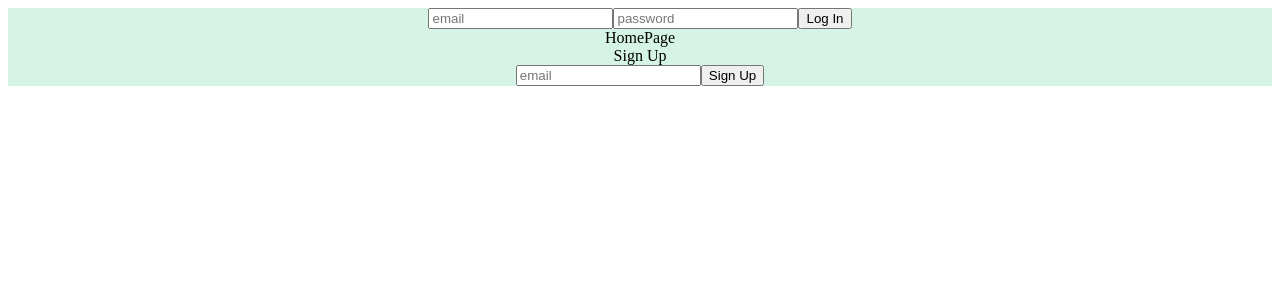
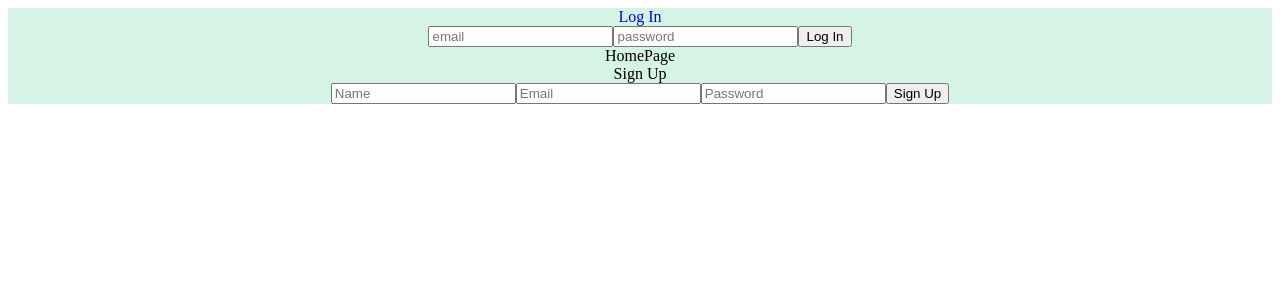
Before and after one commit to nmarini/dr-doctor-heroku, a React (Create React App) app in the folder client/: page / in a window 1280 px wide. Shown: the top 300 px of the page. Built offline with nearby package versions, Linux system fonts and the light colour scheme; no server answers.

Commit message:
attempting to add doctors from store to DoctorList

```diff
--- a/client/src/App.js
+++ b/client/src/App.js
@@ -5,7 +5,7 @@ import { connect } from 'react-redux';
 import { getCurrentUser } from './actions/currentUser.js';
 import { getDoctors } from './actions/doctors.js';
 import UserProfile from './containers/UserProfile.js';
-import CompleteDoctorList from './containers/CompleteDoctorList.js';
+import DoctorList from './components/DoctorList.js';
 import HomePage from './containers/HomePage.js';
 import NavBar from './components/NavBar.js';
 
@@ -23,7 +23,7 @@ class App extends Component {
           <NavBar />
           <Route exact path='/' component={HomePage} />
           <Route exact path='/userProfile' component={UserProfile} />
-          <Route exact path='/completeDoctorList' component={CompleteDoctorList} />
+          <Route exact path='/doctorList' component={DoctorList} />
         </div>
       </Router>
     );
--- a/client/src/actions/doctors.js
+++ b/client/src/actions/doctors.js
@@ -19,7 +19,6 @@ export const saveDoctor = (currentUser, doctor) => {
 export const getDoctors = () => {
 
     let api_key = `${process.env.REACT_APP_API_KEY}`;
-    console.log(api_key)
     let resource_url = 'https://api.betterdoctor.com/2016-03-01/doctors?location=37.773,-122.413,100&skip=2&limit=100&user_key=' + api_key;
 
     return dispatch => {
--- a/client/src/components/DoctorList.js
+++ b/client/src/components/DoctorList.js
@@ -6,9 +6,13 @@ class DoctorList extends Component {
     constructor(props) {
         super(props)
         this.state = {
-            selectedDoctor: null,
+            selectedDoctor: '',
             doctors: this.props.doctors
         }
+    }
+
+    listDoctors = (doctors) => {
+        doctors.map(doctor => <li key={doctor.id} value={doctor}>{doctor.name}</li>)
     }
 
     handleClick = event => {
@@ -22,10 +26,16 @@ class DoctorList extends Component {
         return (
             <div>
                 {this.state.selectedDoctor ? <DoctorCard doctor={this.state.selectedDoctor}/> : 'Select a Doctor'}
-                {this.state.props.doctors.map(doctor => <li key={doctor.id} value={doctor}>{doctor.name}</li>)}
+                {this.props.doctors ? this.listDoctors(this.state.doctors) : `should be null: ${console.log(this.props.doctors)}`}
             </div>
         )
     }
 }
 
+const mapStateToProps = ({doctors}) => {
+    return {
+        doctors
+    }
+}
+
 export default DoctorList;
--- a/client/src/components/DoctorSearch.js
+++ b/client/src/components/DoctorSearch.js
@@ -19,7 +19,7 @@ class DoctorSearch extends Component {
         return (
             <div>
             <form onSubmit={this.handleOnSubmit}>
-                <input
+                {/* <input
                     type="text"
                     onChange={this.handleOnChange}
                     name="sex"
@@ -30,7 +30,7 @@ class DoctorSearch extends Component {
                     onChange={this.handleOnChange}
                     name="birthdayYear"
                     value={this.state.birthdayYear}
-                />
+                /> */}
 
             </form>
 
--- a/client/src/components/Login.js
+++ b/client/src/components/Login.js
@@ -20,6 +20,8 @@ const Login = ({updateLoginForm, login, loginForm}) => {
     }
 
     return (
+        <div>
+        Log In
         <form onSubmit={handleSubmit}>
             <input
                 type="text"
@@ -40,6 +42,7 @@ const Login = ({updateLoginForm, login, loginForm}) => {
                 value="Log In"
             />
         </form>
+        </div>
 
     )
 }
--- a/client/src/components/NavBar.js
+++ b/client/src/components/NavBar.js
@@ -4,7 +4,7 @@ import { NavLink } from 'react-router-dom';
 import Login from './Login.js';
 import Logout from './Logout.js';
 import Signup from './Signup.js';
-import CompleteDoctorList from '../containers/CompleteDoctorList.js';
+
 
 
 const NavBar = ({currentUser}) => {
@@ -13,7 +13,7 @@ const NavBar = ({currentUser}) => {
         <div className="row">
             <div className="column"><NavLink to='/'>Home Page</NavLink></div>
             <div className="column"><NavLink to='/userProfile'>User's Profile</NavLink></div>
-            <div className="column"><NavLink to='/completeDoctorList'>Complete Doctor List</NavLink></div>
+            <div className="column"><NavLink to='/doctorList'>Doctor List</NavLink></div>
         </div>
     )
 
--- a/client/src/components/Signup.js
+++ b/client/src/components/Signup.js
@@ -16,9 +16,23 @@ const Signup = () => {
             <form onSubmit={handleSubmit}>
             <input
                 type="text"
-                placeholder="email"
+                placeholder="Name"
+                onChange={handleChange}
+                name="name"
+                // value={}
+            />
+            <input
+                type="text"
+                placeholder="Email"
                 onChange={handleChange}
                 name="email"
+                // value={}
+            />
+            <input
+                type="password"
+                placeholder="Password"
+                onChange={handleChange}
+                name="password"
                 // value={}
             />
             <input
--- a/client/src/containers/DoctorContainer.js
+++ b/client/src/containers/DoctorContainer.js
@@ -4,10 +4,15 @@ import DoctorList from '../components/DoctorList';
 
 class DoctorContainer extends Component {
 
+    showList = (doctors) => {
+        return doctors !== null ? <DoctorList doctors={doctors}/> : "loading..."
+        console.log(doctors)
+    }
+
     render() {
         return (
             <div>
-                <DoctorList doctors={this.props.doctors}/>
+                {this.showList(this.props.doctors)}
             </div>
         )
     }
--- a/client/src/containers/HomePage.js
+++ b/client/src/containers/HomePage.js
@@ -1,6 +1,6 @@
 import React, { Component } from 'react';
 import { connect } from 'react-redux';
-import DoctorContainer from './DoctorContainer';
+import DoctorList from '../components/DoctorList';
 import DoctorSearch from '../components/DoctorSearch';
 import Signup from '../components/Signup';
 
@@ -9,7 +9,7 @@ class HomePage extends Component {
     ShowSearch = () => (
         <div>
             <DoctorSearch />
-            <DoctorContainer />
+            <DoctorList />
         </div>
     )
 
```
